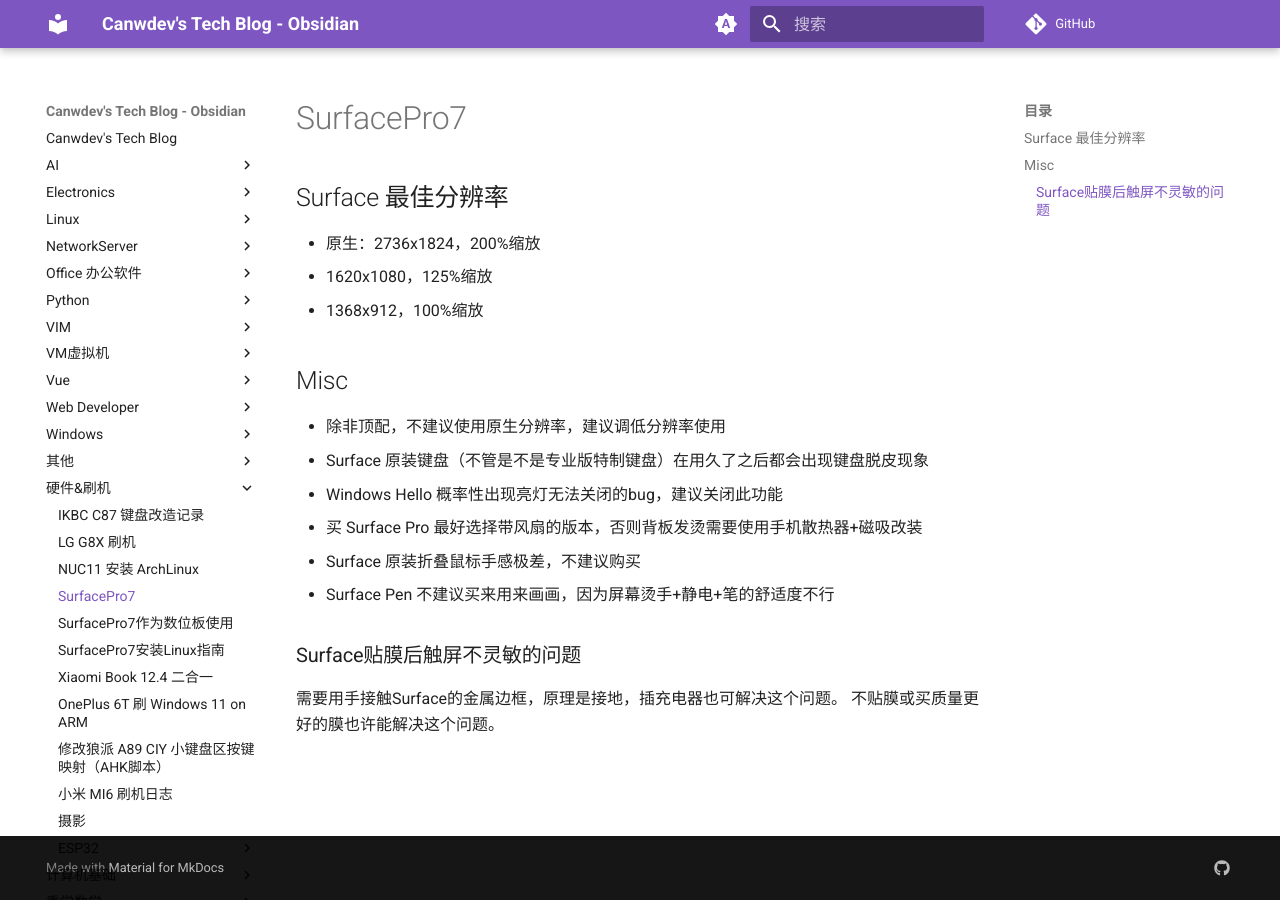
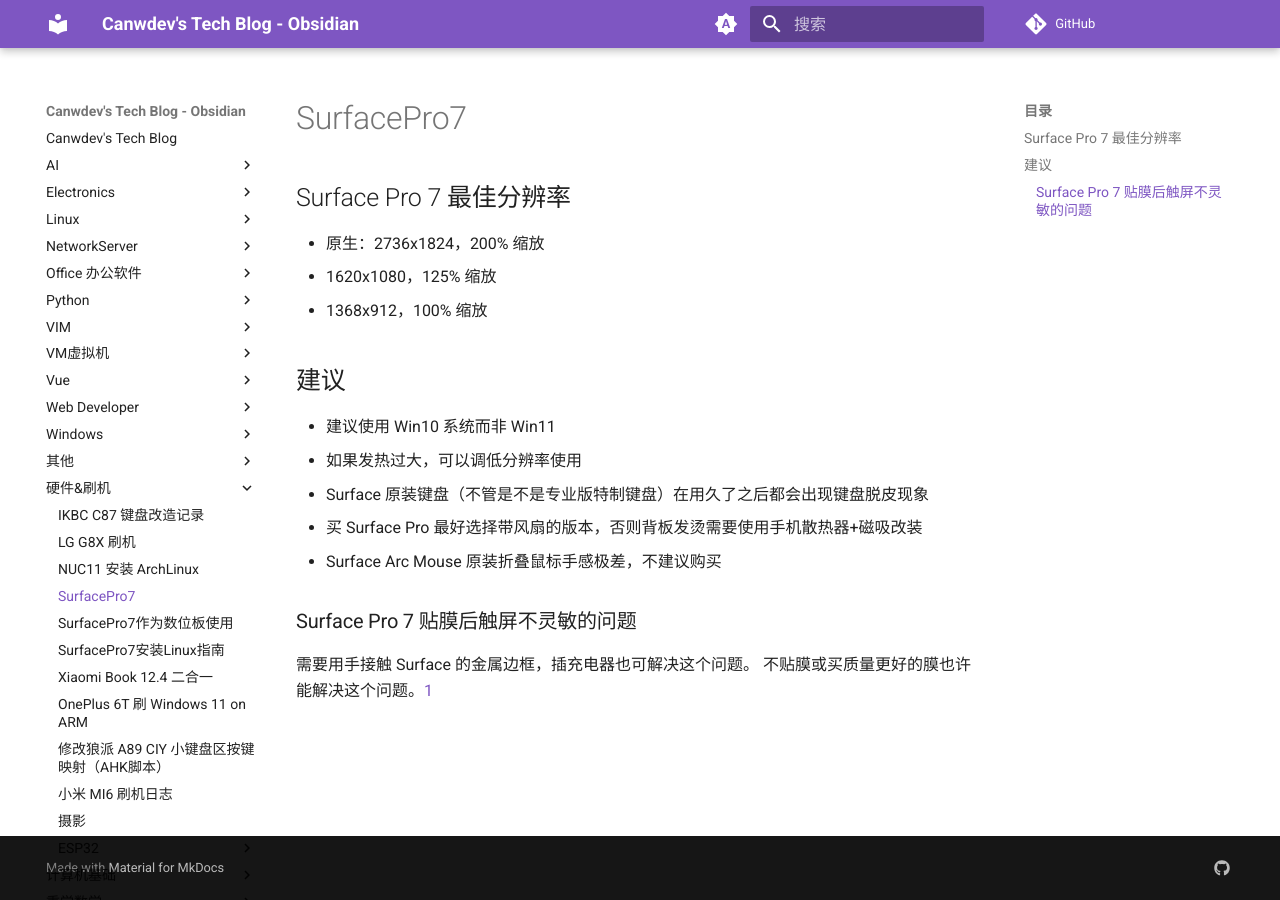
Before and after one commit to canwdev/canwdev.github.io, an MkDocs documentation site: the page built from docs/硬件&刷机/SurfacePro7.md, in a window 1280 px wide. Built offline with MkDocs 1.6.1 and Material for MkDocs 9.7.7, drawn with Linux system fonts in a browser that asks for light colours; comment, search, counter and statistics services are not loaded.

Commit message:
vault backup: 2025-07-10 09:39:50

```diff
--- a/docs/硬件&刷机/SurfacePro7.md
+++ b/docs/硬件&刷机/SurfacePro7.md
@@ -1,19 +1,18 @@
-## Surface 最佳分辨率
+## Surface Pro 7 最佳分辨率
 
-- 原生：2736x1824，200%缩放
-- 1620x1080，125%缩放
-- 1368x912，100%缩放
+- 原生：2736x1824，200% 缩放
+- 1620x1080，125% 缩放
+- 1368x912，100% 缩放
 
-## Misc
+## 建议
 
-- 除非顶配，不建议使用原生分辨率，建议调低分辨率使用
+- 建议使用 Win10 系统而非 Win11
+- 如果发热过大，可以调低分辨率使用
 - Surface 原装键盘（不管是不是专业版特制键盘）在用久了之后都会出现键盘脱皮现象
-- Windows Hello 概率性出现亮灯无法关闭的bug，建议关闭此功能
 - 买 Surface Pro 最好选择带风扇的版本，否则背板发烫需要使用手机散热器+磁吸改装
-- Surface 原装折叠鼠标手感极差，不建议购买
-- Surface Pen 不建议买来用来画画，因为屏幕烫手+静电+笔的舒适度不行
+- Surface Arc Mouse 原装折叠鼠标手感极差，不建议购买
 
-### Surface贴膜后触屏不灵敏的问题
+### Surface Pro 7 贴膜后触屏不灵敏的问题
 
-需要用手接触Surface的金属边框，原理是接地，插充电器也可解决这个问题。
-不贴膜或买质量更好的膜也许能解决这个问题。
+需要用手接触 Surface 的金属边框，插充电器也可解决这个问题。
+不贴膜或买质量更好的膜也许能解决这个问题。[1](https://www.reddit.com/r/Surface/comments/dofx5s/tempered_glass_touch_issues_surface_pro_7/?tl=zh-hans)
```
Also changed, not shown: docs/.obsidian/plugins/easy-typing-obsidian/data.json (added), docs/.obsidian/plugins/image-converter/data.json (added).
